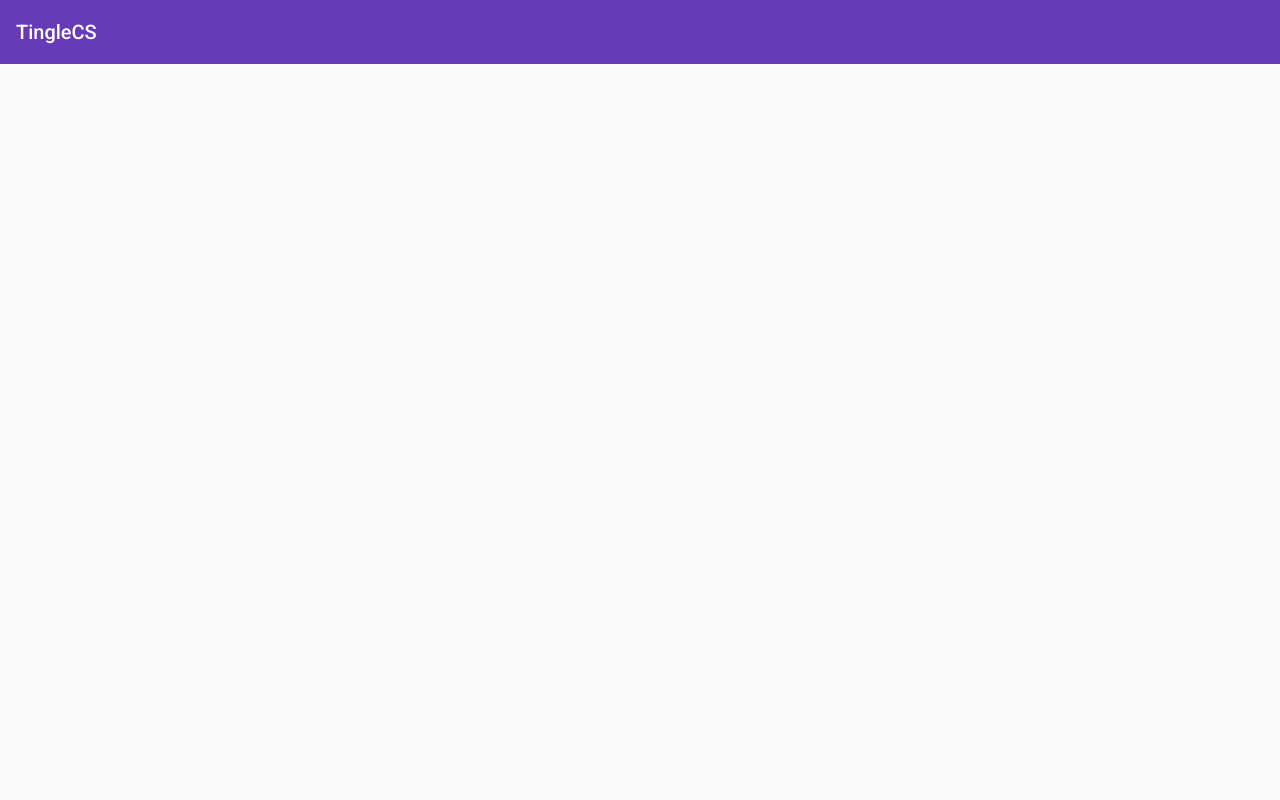
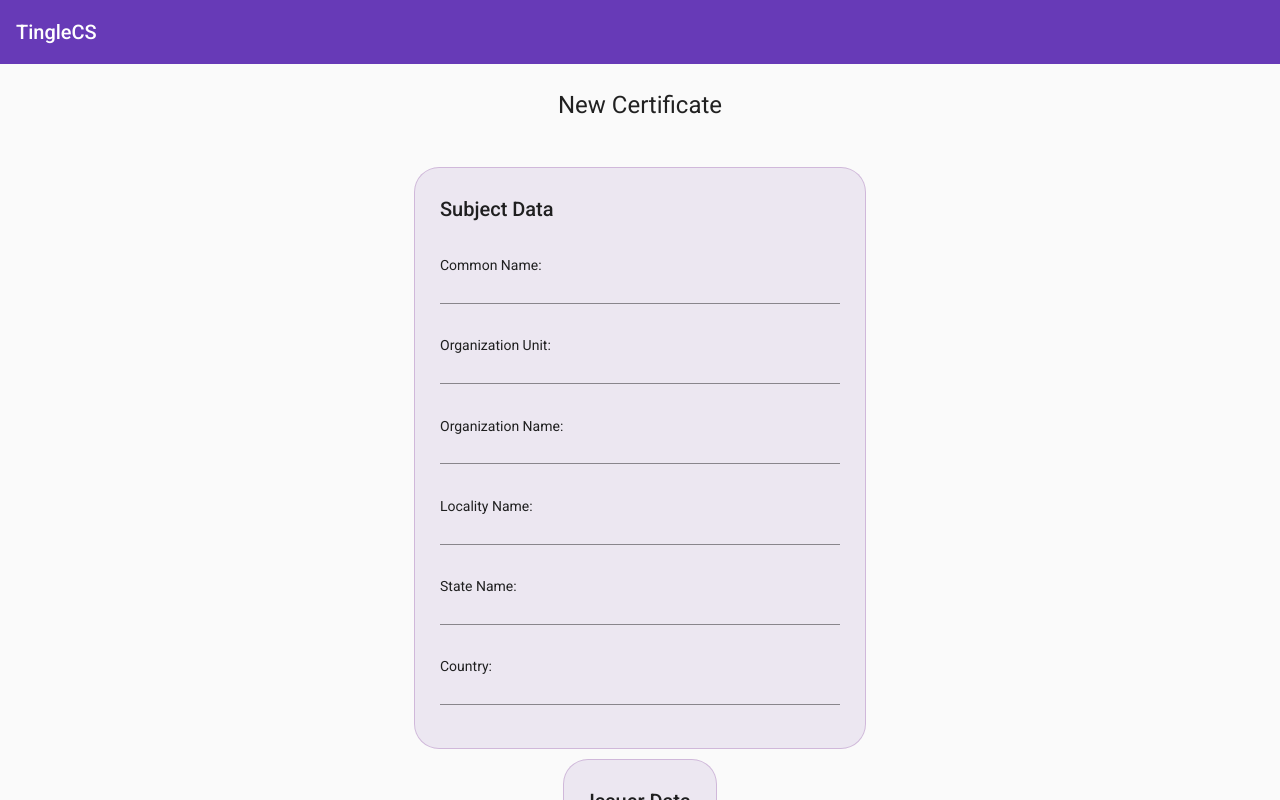
Before and after one commit to n-dusan/tingle-cs, an Angular app in the folder tingle-cs-frontend/: page /issue in a window 1280 px wide. Before the commit this address led to /. Built offline with nearby package versions, Linux system fonts and the light colour scheme.

Commit message:
Started imlementing issuing form

```diff
--- a/tingle-cs-frontend/src/app/app-routing.module.ts
+++ b/tingle-cs-frontend/src/app/app-routing.module.ts
@@ -5,6 +5,7 @@ import { SignupComponent } from './auth/signup/signup.component';
 import { MakeRequestComponent } from './make-request/make-request.component';
 import { HomePageComponent } from './home-page/home-page.component';
 import { AllCertificatesComponent } from './all-certificates/all-certificates.component';
+import { CertificateIssuingComponent } from './certificate-issuing/certificate-issuing.component';
 
 
 const routes: Routes = [
@@ -13,7 +14,8 @@ const routes: Routes = [
   {path: 'signup', component: SignupComponent},
   {path: 'make-request', component: MakeRequestComponent},
   {path: 'home-page', component: HomePageComponent},
-  {path: 'all-certificates', component: AllCertificatesComponent}
+  {path: 'all-certificates', component: AllCertificatesComponent},
+  {path: 'issue', component: CertificateIssuingComponent}
 ];
 
 @NgModule({
--- a/tingle-cs-frontend/src/app/app.module.ts
+++ b/tingle-cs-frontend/src/app/app.module.ts
@@ -22,6 +22,7 @@ import { SignupComponent } from './auth/signup/signup.component';
 import { MakeRequestComponent } from './make-request/make-request.component';
 import { HomePageComponent } from './home-page/home-page.component';
 import { AllCertificatesComponent } from './all-certificates/all-certificates.component';
+import { CertificateIssuingComponent } from './certificate-issuing/certificate-issuing.component';
 
 
 @NgModule({
@@ -33,7 +34,8 @@ import { AllCertificatesComponent } from './all-certificates/all-certificates.co
     SignupComponent,
     MakeRequestComponent,
     HomePageComponent,
-    AllCertificatesComponent
+    AllCertificatesComponent,
+    CertificateIssuingComponent
   ],
   imports: [
     BrowserModule,
--- /dev/null
+++ b/tingle-cs-frontend/src/app/certificate-issuing/certificate-issuing.component.css
@@ -0,0 +1,17 @@
+.header-section {
+    text-align: center;
+    padding: 25px;
+}
+
+
+.form-section {
+    border: 1px solid rgba(98, 0, 128, 0.205);
+    border-radius: 25px;
+    background-color: rgba(66, 0, 128, 0.075);;
+    padding: 25px;
+    margin: 5px;
+}
+
+mat-form-field {
+    width: 400px;
+}
--- /dev/null
+++ b/tingle-cs-frontend/src/app/certificate-issuing/certificate-issuing.component.html
@@ -0,0 +1,41 @@
+<section class="header-section">
+    <h1>New Certificate</h1>
+</section>
+<div class="form-container" fxLayout="column" fxLayoutAlign="center center">
+
+    <form fxFlex="80%" fxLayout="column" fxLayoutAlign="center center">
+        <section class="form-section" fxLayout="column">
+            <h2>Subject Data</h2>
+            <mat-form-field>
+                <label for="commonName">Common Name: </label>
+                <input id="commonName" matInput type="text" name="commonName" required>
+            </mat-form-field>
+            <mat-form-field>
+                <label for="organizationUnit">Organization Unit: </label>
+                <input id="organizationUnit" matInput type="text" name="organizationUnit" required>
+            </mat-form-field>
+            <mat-form-field>
+                <label for="organizationName">Organization Name: </label>
+                <input id="organizationName" matInput type="text" name="organizationName" required>
+            </mat-form-field>
+            <mat-form-field>
+                <label for="localityName">Locality Name: </label>
+                <input id="localityName" matInput type="text" name="localityName" required>
+            </mat-form-field>
+            <mat-form-field>
+                <label for="statneName">State Name: </label>
+                <input id="locstatneNameality" matInput type="text" name="statneName" required>
+            </mat-form-field>
+            <mat-form-field>
+                <label for="country">Country: </label>
+                <input id="country" matInput type="text" name="country" required>
+            </mat-form-field>
+        </section>
+
+        <section class="form-section" fxLayout="column">
+            <h2>Issuer Data</h2>
+        </section>
+
+    </form>
+
+</div>
--- /dev/null
+++ b/tingle-cs-frontend/src/app/certificate-issuing/certificate-issuing.component.ts
@@ -0,0 +1,15 @@
+import { Component, OnInit } from '@angular/core';
+
+@Component({
+  selector: 'app-certificate-issuing',
+  templateUrl: './certificate-issuing.component.html',
+  styleUrls: ['./certificate-issuing.component.css']
+})
+export class CertificateIssuingComponent implements OnInit {
+
+  constructor() { }
+
+  ngOnInit(): void {
+  }
+
+}
--- a/tingle-cs-frontend/src/app/home-page/home-page.component.html
+++ b/tingle-cs-frontend/src/app/home-page/home-page.component.html
@@ -28,7 +28,7 @@
         </p>
       </mat-card-content>
       <mat-card-actions>
-        <button mat-raised-button color="accent">View</button>
+        <button mat-raised-button color="accent" routerLink="../issue">View</button>
       </mat-card-actions>
     </mat-card>
   </div>
```
Also changed, not shown: 1 other file (tests, documents, lock files or other folders).
